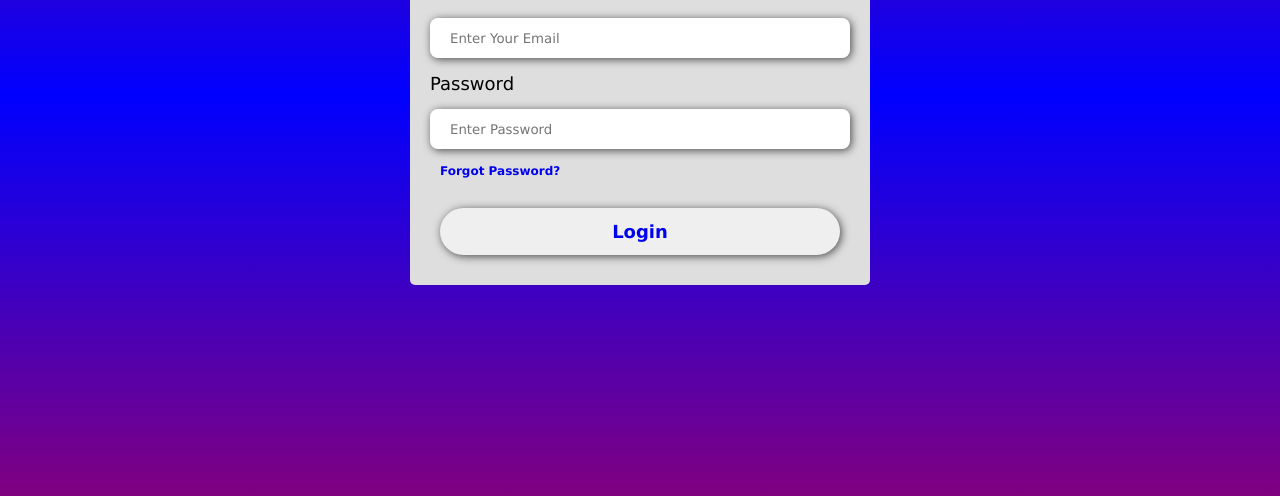
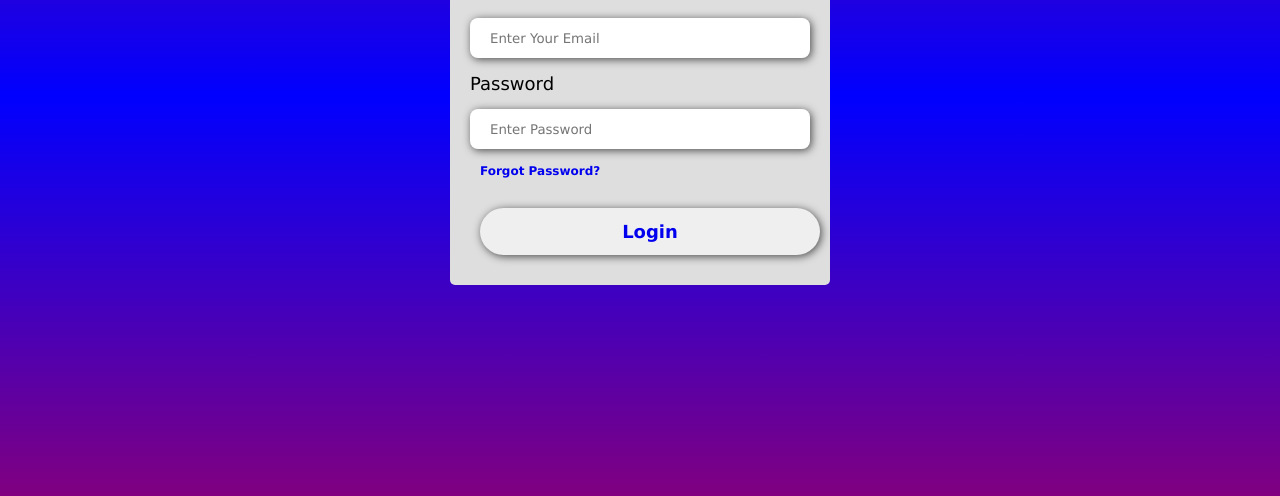
Before and after one commit to malar-002/jsTask1, a plain HTML site: page login/login.html in a window 1280 px wide. Shown: the part 304-800 px from the top of the page. Drawn offline with Linux system fonts and the light colour scheme.

Commit message:
Update login.css

```diff
--- a/login/login.css
+++ b/login/login.css
@@ -17,7 +17,7 @@ body{
 }
 .container{
  position: relative;
- width: 460px;
+ width: 380px;
  height: auto;
  background: #dedede;
  border-radius: 5px;
@@ -40,7 +40,7 @@ body{
 }
 
 input{
-    width: 420px;
+    width: 340px;
     height: 40px;
     margin-top: 15px;
     padding: 20px ;
@@ -71,7 +71,7 @@ button a{
 
 button {
 
-    width:400px ;
+    width:340px ;
     padding: 13px;
     margin: 30px 10px 10px 10px;
 
```
